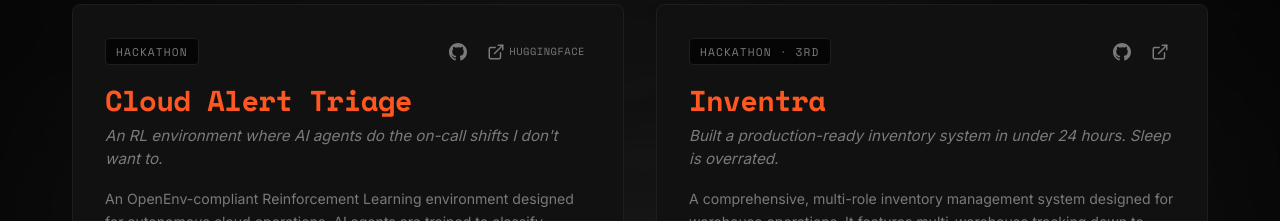
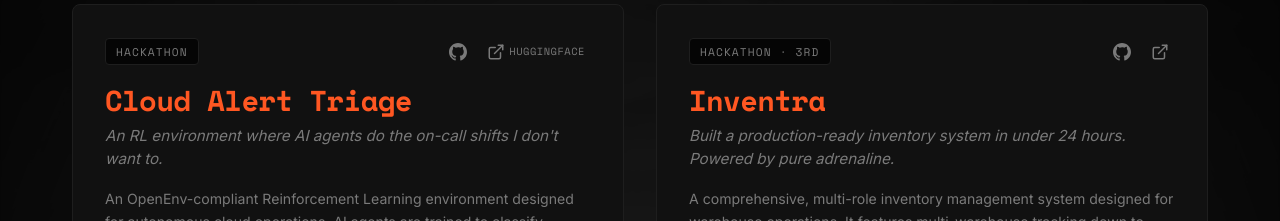
Before and after one commit to notUbaid/portfolio, a Next.js app: page / in a window 1280 px wide. Shown: the part 1960-2181 px from the top of the page. Built offline with nearby package versions, Linux system fonts and the light colour scheme.

Commit message:
Replace sleep jokes with adrenaline jokes in project descriptions

```diff
--- a/data/content.js
+++ b/data/content.js
@@ -38,7 +38,7 @@ export const projects = {
     {
       name: "Inventra",
       tagline:
-        "Built a production-ready inventory system in under 24 hours. Sleep is overrated.",
+        "Built a production-ready inventory system in under 24 hours. Powered by pure adrenaline.",
       description:
         "A comprehensive, multi-role inventory management system designed for warehouse operations. It features multi-warehouse tracking down to specific storage locations (racks, shelves, and bins), role-based access control, and an immutable stock ledger for rigorous auditability. The full-stack architecture utilizes React 19, Zustand, Node.js/Express, and a highly optimized better-sqlite3 file-based database for rapid read/write operations. Awarded 3rd Place at the Codeversity National Hackathon.",
       wittyDescription:
@@ -94,7 +94,7 @@ export const projects = {
       description:
         "A decentralized, identity-first Zero Trust network layer protocol built in Python. It strictly binds node identities to IPv6 addresses using a custom Public Key Infrastructure (PKI) to neutralize IP spoofing and MITM attacks. Features full simulations of TLS 1.3 handshakes, DNSSEC record signing, and encrypted VPN tunnel derivation (AES-256-GCM). The project also includes a tamper-evident audit system using SHA-256 hash chains, decentralized community governance, and a real-time web dashboard using React and Flask to visualize active network topologies.",
       wittyDescription:
-        "I saw a fancy-looking cybersecurity problem statement and decided to build my first ever cyber project. 36 hours of caffeine-fueled coding later, I ended up writing a custom Public Key Infrastructure, simulating TLS 1.3 handshakes, and building a tamper-evident audit log from scratch. Turns out, enforcing strict Zero Trust architecture is actually pretty fun when you're sleep-deprived and building real-time force-directed graphs to visualize your encrypted VPN tunnels.",
+        "I saw a fancy-looking cybersecurity problem statement and decided to build my first ever cyber project. 36 hours of caffeine-fueled coding later, I ended up writing a custom Public Key Infrastructure, simulating TLS 1.3 handshakes, and building a tamper-evident audit log from scratch. Turns out, enforcing strict Zero Trust architecture is actually pretty fun when you're running on pure adrenaline and building real-time force-directed graphs to visualize your encrypted VPN tunnels.",
       tech: ["Python", "React", "Flask", "Cryptography", "Zero Trust"],
       github: "https://github.com/Destroyerved/WhiteNet",
       status: "Hackathon",
```
